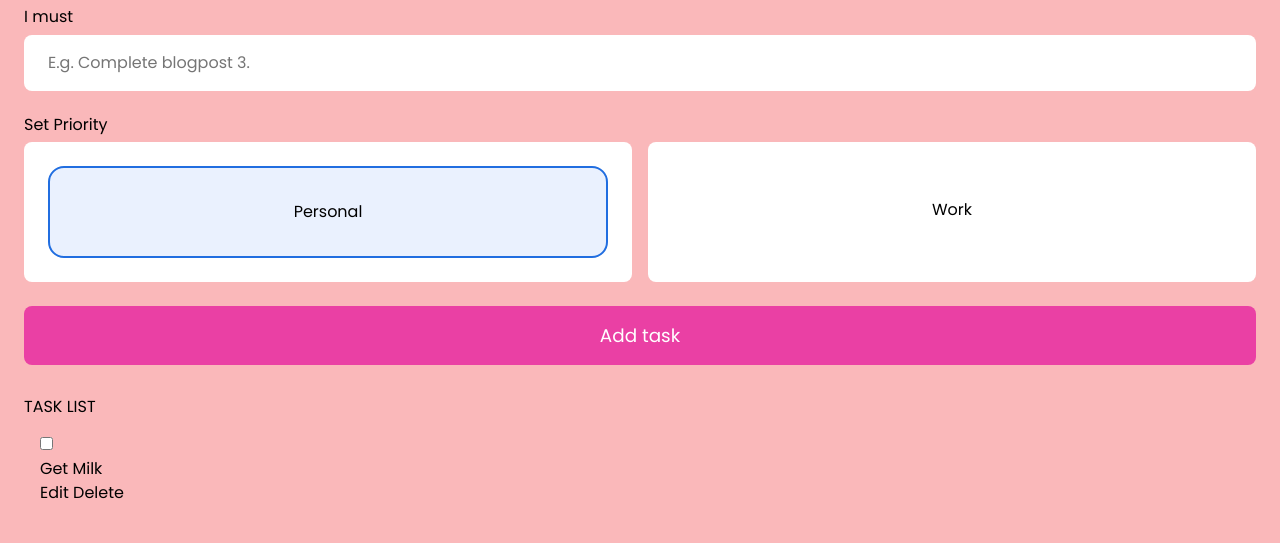
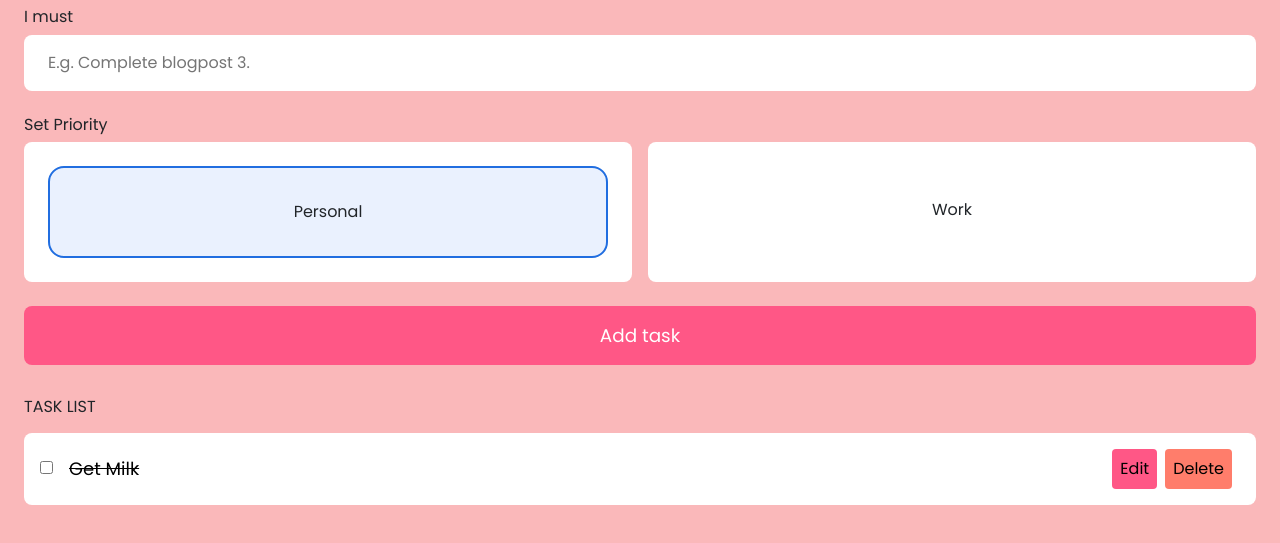
Before and after one commit to Zeenuxo/jotter, a website: page index.html in a window 1280 px wide. Shown: the part 95-638 px from the top of the page. Drawn offline with nearby package versions, Linux system fonts and the light colour scheme.

Commit message:
CSS - line-through feature

```diff
--- a/index.html
+++ b/index.html
@@ -83,15 +83,15 @@
       <section class="tasklist">
       <h3>TASK LIST</h3>
 
-        <div class="tasknote" id="tasknote">
+        <div class="taskbox" id="tasknote">
 
-        <div class="taskitem">
+        <div class="taskitems done">
         <label>
         <input type="checkbox" />
         <span class="bubble business"></span>
         </label>
 
-        <div class="taskbox">
+        <div class="taskcontent">
         <input tyeoe="text" value="Get Milk" readonly />
         </div>
 
--- a/style.css
+++ b/style.css
@@ -34,7 +34,6 @@ input:not([type="radio"]):not([type="checkbox"]), button {
 
 body{
     background-color: #fab8ba;
-    color: var(--dark);
 }
 
 section{
@@ -154,7 +153,7 @@ h4 {
     font-size: 1.15rem;
     padding: 1rem 1.15rem;
     color: #ffff;
-    background-color: #EA40A4;
+    background-color: #FF5786;
     border-radius: 0.5rem;
     transition: 0.2s ease-in-out;
 }
@@ -165,18 +164,65 @@ h4 {
 
 
 
-.tasklist .tasknote{
-    margin: 1rem;
+.taskbox{
+    margin: 1rem 0;
+}
+
+.taskitems {
+ display: flex;
+ align-items: center;
+ background-color: #fff;
+ padding: 1rem;
+ border-radius: 0.5rem;
+ margin-bottom: 1rem;
+}
+
+.taskitems label{
+    display: block;
+    margin-right: 1rem;
+    cursor: pointer;
+}
+
+.taskcontent{
+    flex: 1 1 0%;
+}
+
+.taskcontent{
+    color: var(--dark);
+    font-size: 1.125rem;
+}
+
+.taskbuttons{
+    display: flex;
+    align-items: center;
+}
+
+.taskbuttons button{
+    display: block;
+    padding: 0.5rem;
+    border-radius: 0.25rem;
+    background-color: #fff;
+    cursor: pointer;
+    transition: 0.2s ease-in-out;
+    margin: 0 0.5rem 0 0;
+}
+
+.taskbuttons button:hover{
+opacity: 0.75;
 }
 
 
+.taskbuttons .edit{
+    background-color: #FF5786;
+}
 
+.taskbuttons .delete{
+    background-color: #FF7D6B;
+}
 
-
-
-
-
-
+.done input{
+  text-decoration: line-through;
+}
 
 
 
```
